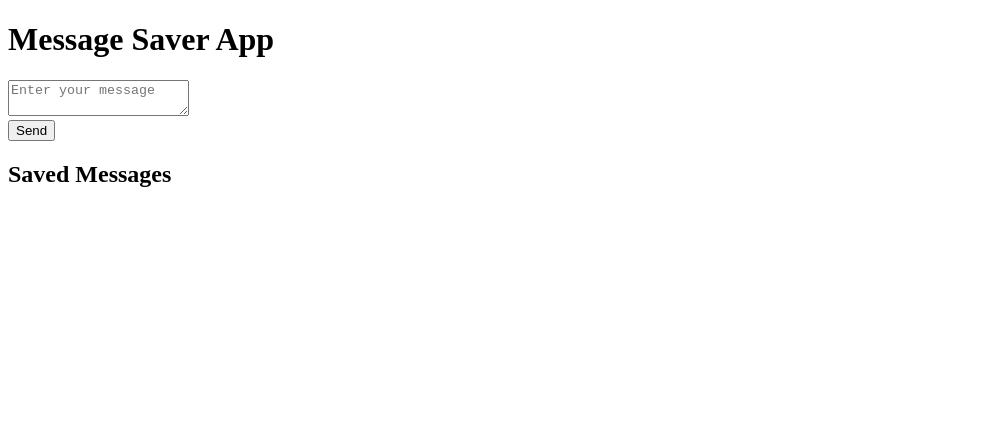
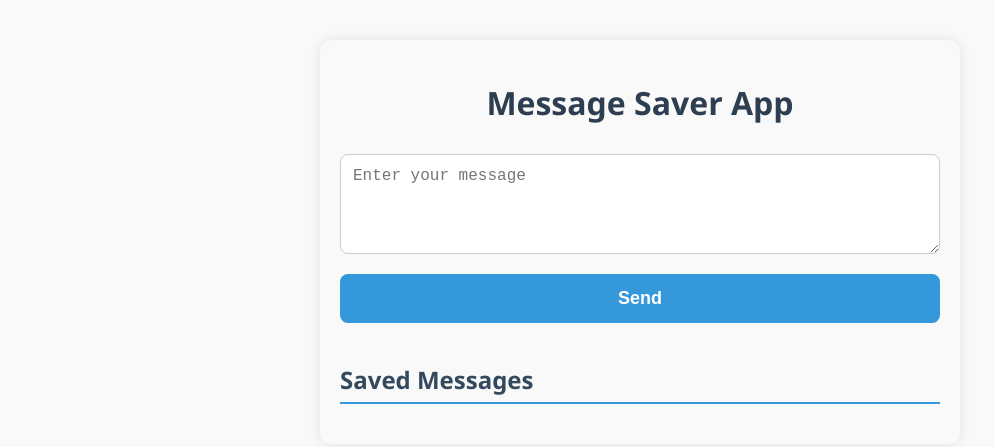
Before and after one commit to JaveriaMasood123/Atlas-Messagesaver, a website: page index.html in a window 1280 px wide. Shown: the whole page, without its empty margins (0-995 px from the left). Drawn offline with Linux system fonts and the light colour scheme; no server answers.

Commit message:
Apni commit message yahan likhein

```diff
--- a/index.css
+++ b/index.css
@@ -1,32 +1,77 @@
-.container {
- width: 300px;
- margin: 50px auto;
+ body {
+      font-family: 'Segoe UI', Tahoma, Geneva, Verdana, sans-serif;
+      background: #f9f9f9;
+      max-width: 600px;
+      margin: 40px auto;
       padding: 20px;
- border: 1px solid #ccc;
+      box-shadow: 0 0 12px rgba(0,0,0,0.1);
       border-radius: 10px;
- box-shadow: 0 0 10px rgba(0, 0, 0, 0.1);
+      color: #333;
     }
-form {
- margin-bottom: 20px;
+
+    h1 {
+      text-align: center;
+      color: #2c3e50;
+      margin-bottom: 30px;
+      font-weight: 700;
     }
-label {
+
+    textarea {
+      width: 100%;
+      height: 100px;
+      padding: 12px;
+      border: 1.5px solid #ccc;
+      border-radius: 8px;
+      font-size: 16px;
+      resize: vertical;
+      transition: border-color 0.3s ease;
+      box-sizing: border-box;
+    }
+
+    textarea:focus {
+      border-color: #3498db;
+      outline: none;
+      box-shadow: 0 0 8px #3498db;
+    }
+
+    button {
       display: block;
+      width: 100%;
+      background-color: #3498db;
+      color: white;
+      font-size: 18px;
+      padding: 14px 0;
+      margin-top: 15px;
+      border: none;
+      border-radius: 8px;
+      cursor: pointer;
+      font-weight: 600;
+      transition: background-color 0.3s ease;
+    }
+
+    button:hover {
+      background-color: #2980b9;
+    }
+
+    h2 {
+      margin-top: 40px;
+      border-bottom: 2px solid #3498db;
+      padding-bottom: 6px;
+      color: #34495e;
+    }
+
+    ul {
+      list-style-type: none;
+      padding-left: 0;
+      margin-top: 15px;
+    }
+
+    ul li {
+      background: white;
+      padding: 12px 18px;
       margin-bottom: 10px;
+      border-radius: 6px;
+      box-shadow: 0 1px 4px rgba(0,0,0,0.1);
+      font-size: 16px;
+      color: #2c3e50;
     }
-input[type="text"], input[type="email"], input[type="password"] {
- width: 90%;
- height: 40px;
- margin-bottom: 20px;
- padding: 10px;
- border: 1px solid #ccc;
-}
-button[type="submit"] {
- width: 100%;
- height: 40px;
- background-color: #4CAF50;
- color: #fff;
- padding: 10px;
- border: none;
- border-radius: 5px;
- cursor: pointer;
-}
--- a/index.html
+++ b/index.html
@@ -2,6 +2,7 @@
 <html>
 <head>
   <title>Message Saver</title>
+  <link rel="stylesheet" href="index.css">
 </head>
 <body>
   <h1>Message Saver App</h1>
```
Lines whose indentation alone changed are shown as unchanged.
